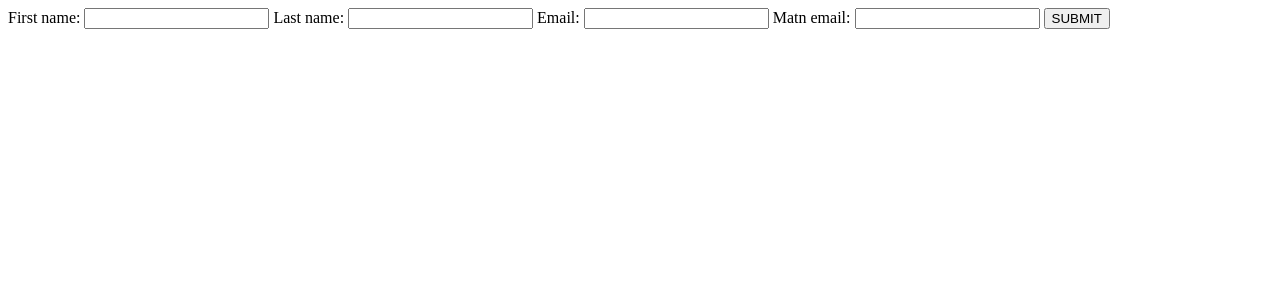
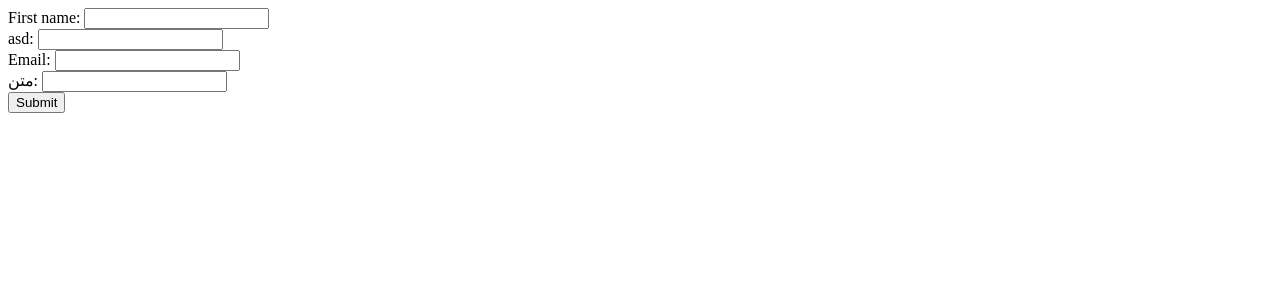
Before and after one commit to Barinab/mysite-Bayanian, a Django app: page /subscribe/ in a window 1280 px wide. Shown: the top 300 px of the page. Run offline with Django 4.2, Linux system fonts and the light colour scheme.

Commit message:
form added

```diff
--- a/subscribe/forms.py
+++ b/subscribe/forms.py
@@ -1,8 +1,17 @@
 
 from django import forms
+from subscribe.models import Subscribe
+from django.utils.translation import gettext_lazy as _
 
-class SubscribeFrom(forms.Form):
-    first_name=forms.CharField(max_length=100)
-    last_name=forms.CharField(max_length=100)
-    email=forms.EmailField(max_length=100)
-    matn_email=forms.CharField(max_length=1000)
+class SubscribeFrom(forms.ModelForm):
+    class Meta:
+        model=Subscribe
+        fields='__all__'
+        labels={
+            'matn':_('متن'),
+            'last_name':_('asd')
+
+        }
+        error_messages={'first_name':{
+            'required':_('yes')
+            }}
--- a/subscribe/models.py
+++ b/subscribe/models.py
@@ -6,4 +6,4 @@ class Subscribe(models.Model):
     first_name=models.CharField(max_length=100,null=True)
     last_name=models.CharField(max_length=100,null=True)
     email=models.EmailField(max_length=100,null=True)
-    matn_email=models.CharField(max_length=1000,null=True)
+    matn=models.CharField(max_length=1000,null=True)
--- a/subscribe/templates/subscribe/subscribe.html
+++ b/subscribe/templates/subscribe/subscribe.html
@@ -10,8 +10,62 @@
 <body>
       <form method="post">
         {% csrf_token %}
-       {{form}}
-       <input type="submit" value="SUBMIT">
+        {% for field in form%}
+          <div class="subscribe_field">
+          {{field.errors}}
+          {{field.label_tag}}
+          {{field}}
+        </div>
+
+
+
+
+          {%endfor%}
+          <input type="submit" value="Submit">
+
+      {% comment %}
+        <div class="subscribe_field">
+          {{ form.first_name.errors }}
+          <label for="{{form.first_name.id_for_label}}">{{form.first_name.label}}</label>
+          {{ form.first_name }}
+      </div>
+
+      <div class="subscribe_field">
+        {{ form.last_name.errors }}
+          <label for="{{form.last_name.id_for_label}}">{{form.last_name.label}}</label>
+          {{ form.last_name }}
+      </div>
+
+      <div class="subscribe_field">
+        {{ form.email.errors }}
+          <label for="{{form.email.id_for_label}}">{{form.email.label}}</label>
+          {{ form.email }}
+      </div>
+      <div class="subscribe_field">
+        {{ form.email.errors }}
+          <label for="{{form.matn_email.id_for_label}}">{{form.matn_email.label}}</label>
+          {{ form.matn_email }}
+      </div>
+
+        {{form.as_ul}}
+        <input type="submit" value="Submit"> {% endcomment %}
+
+        <!-- {% csrf_token %}
+
+        {% if email_error_empty %}
+            <p>{{ email_error_empty }}</p>
+        {% endif %}
+
+        <label for="f_name">First Name</label>
+        <input type="text" id="f_name" name="firstname" placeholder="Your First Name" required>
+        <br>
+        <label for="l_name">Last Name</label>
+        <input type="text" id="l_name" name="lastname" placeholder="Your Last Name" required>
+        <br>
+        <label for="email">Email</label>
+        <input type="email" id="email" name="email" placeholder="Your Email" required>
+        <br>
+        <input type="submit" value="Submit"> -->
 
       </form>
 
--- /dev/null
+++ b/subscribe/templates/subscribe/tanx.html
@@ -0,0 +1 @@
+thanx
--- a/subscribe/views.py
+++ b/subscribe/views.py
@@ -16,6 +16,16 @@ def subscribe(request):
         if subscribe_form.is_valid():
             print("valid")
 
+            email=subscribe_form.cleaned_data["email"]
+            firstName=subscribe_form.cleaned_data["first_name"]
+            lastname=subscribe_form.cleaned_data["last_name"]
+            matn_email=subscribe_form.cleaned_data["matn"]
+            subscribe=Subscribe(first_name=firstName,last_name=lastname,email=email,matn=matn_email)
+            subscribe.save()
+            context={}
+            return render(request,"subscribe/tanx.html",context)
+
+
         print("post")
 
 
```
Also changed, not shown: db.sqlite3, subscribe/migrations/0003_rename_matn_email_subscribe_matn.py (added).
